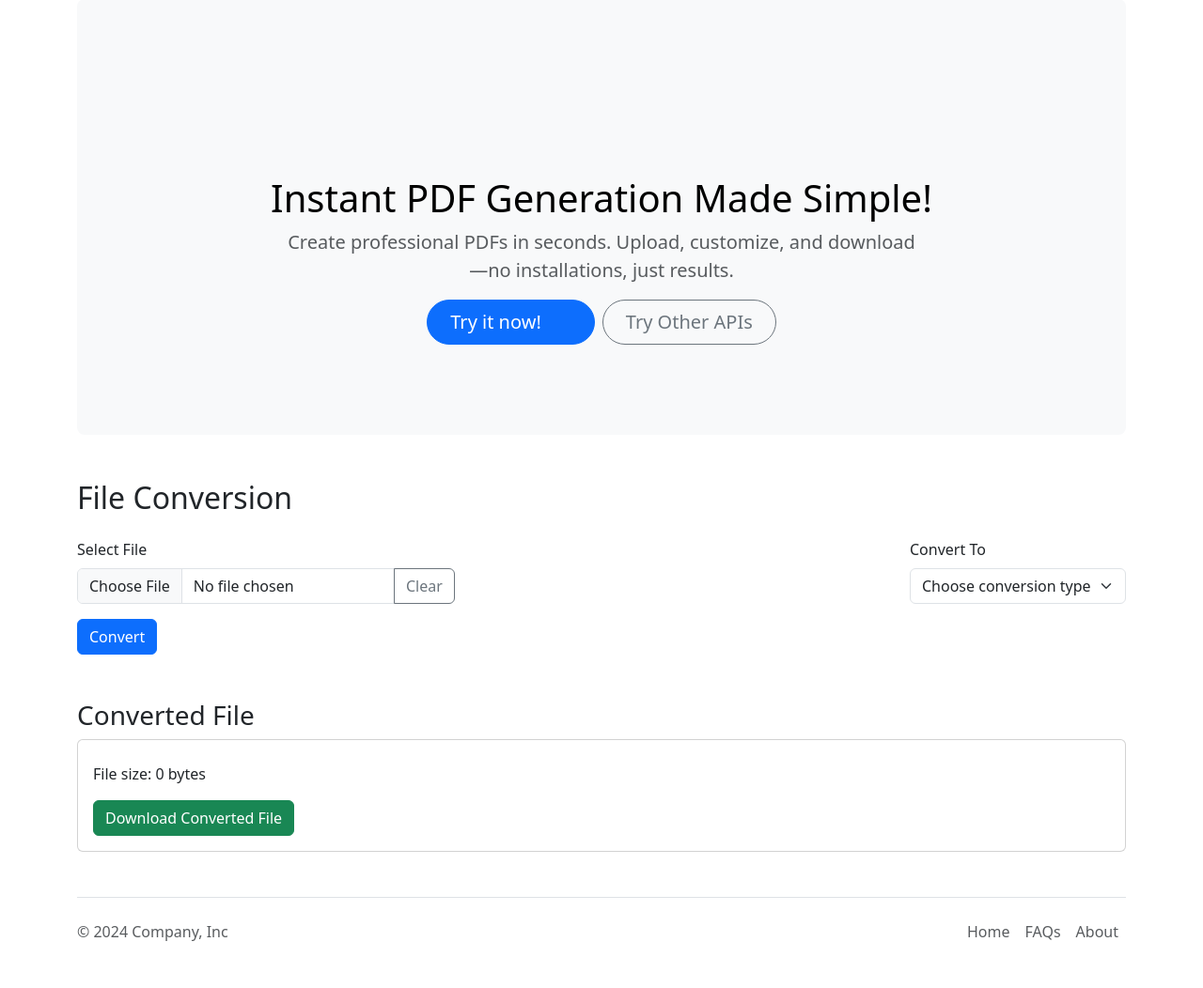
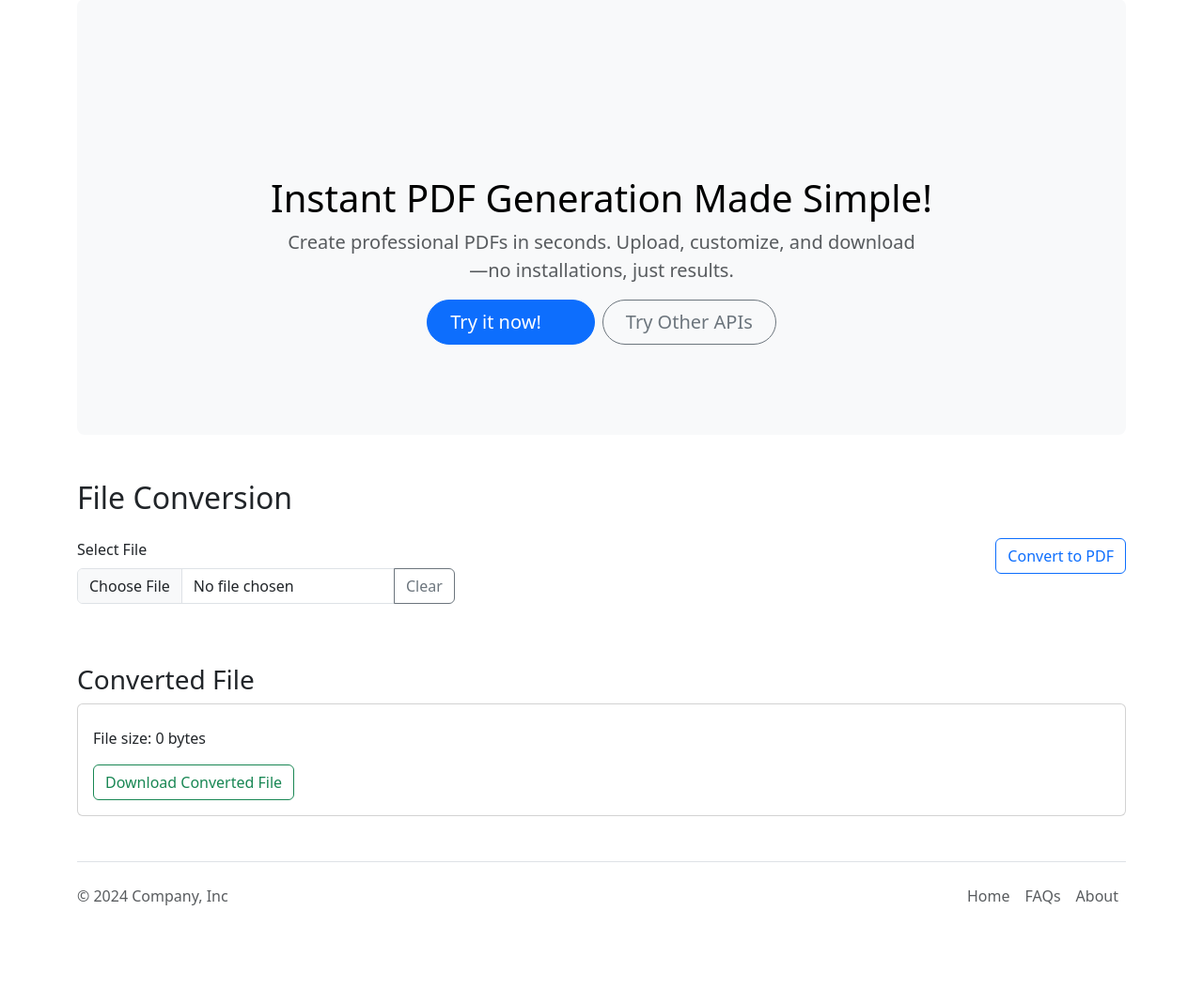
Before and after one commit to 21abhaya/celery-try, a Django app: page / in a window 1280 px wide. Shown: the part 105-1157 px from the top of the page at 94% size. After the commit the page ends 1069 px from the top, so only its background shows below. Run offline with Django 5.2, Linux system fonts and the light colour scheme; parts of the project's set-up code (start-up, migrations or seed data) failed here and were passed over; some libraries are stand-ins or nearby versions.

Commit message:
work: minor UI changes

```diff
--- a/app/templates/app/base.html
+++ b/app/templates/app/base.html
@@ -71,16 +71,17 @@
             <input type="text" class="form-control" id="original_type" name="original_type" placeholder="e.g. pdf, docx" required>
         </div> -->
         <div class="mb-3">
-          <label for="target_type" class="form-label">Convert To</label>
+          {% comment %}<label for="target_type" class="form-label">Convert To</label>
           <select class="form-select" id="target_type" name="target_type" required>
               <option value="">Choose conversion type</option>
               {% for value, label in form.conversion_type.field.choices %}
                   <option value="{{ value }}">{{ label }}</option>
-              {% endfor %}
+              {% endfor %} {% endcomment %}
           </select>
+          <button type="submit" class="btn btn-outline-primary">Convert to PDF</button>
       </div>
     </div>
-        <button type="submit" class="btn btn-primary">Convert</button>
+        <!-- <button type="submit" class="btn btn-primary">Convert to PDF</button> -->
     </form>
 
     <div class="mt-5">
@@ -89,7 +90,7 @@
             <div class="card-body">
                 <h5 class="card-title">{{ converted_file.name }}</h5>
                 <p class="card-text">File size: {{ converted_file.size|filesizeformat }}</p>
-                <a href="{{ converted_file.url }}" class="btn btn-success" download>Download Converted File</a>
+                <a href="{{ converted_file.url }}" class="btn btn-outline-success" download>Download Converted File</a>
             </div>
         </div>
     </div>
```
